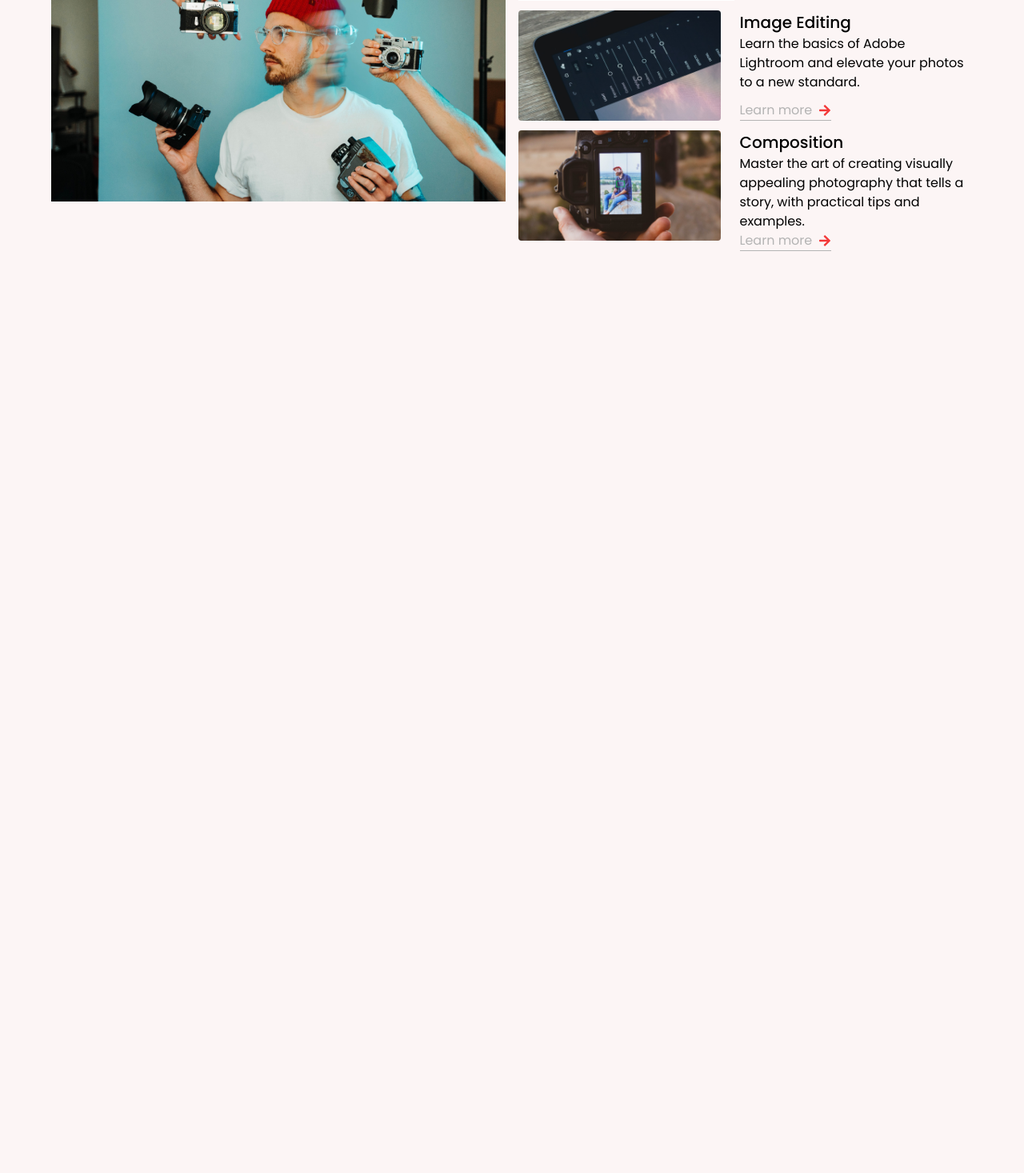
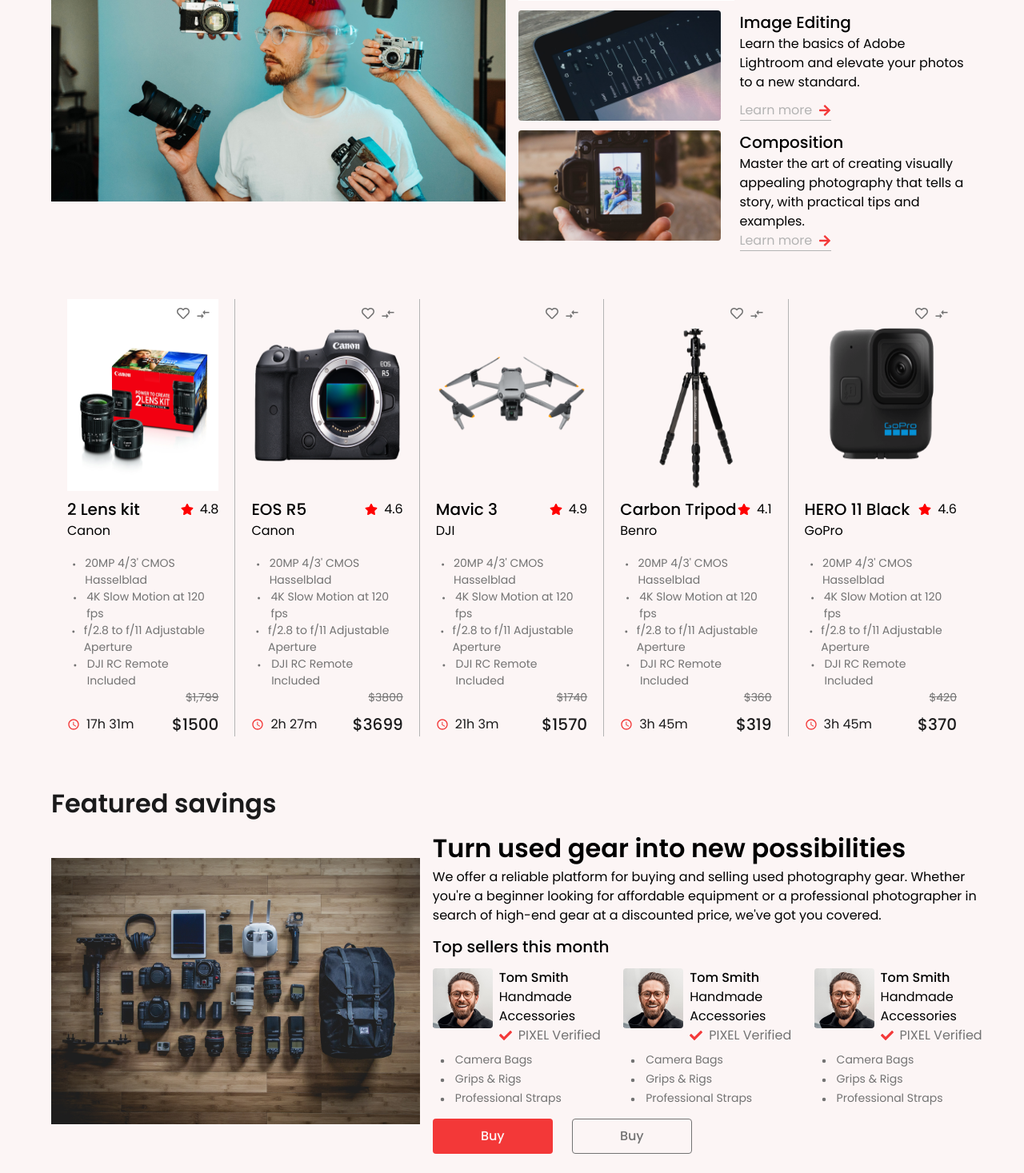
Before and after one commit to hayatul-islam/pixel, a React (Create React App) app: page / in a window 1280 px wide. Shown: the part 1330-2797 px from the top of the page at 80% size. Before the commit the page ends 1644 px from the top, so only its background shows below. Built offline with nearby package versions, Linux system fonts and the light colour scheme.

Commit message:
products and featured responsive

```diff
--- a/src/App.js
+++ b/src/App.js
@@ -1,8 +1,10 @@
 import "swiper/css";
 import "swiper/css/pagination";
 import Banner from "./components/Banner";
+import Featured from "./components/Featured";
 import HighlightProducts from "./components/HighlightProducts";
 import Photography from "./components/Photography";
+import Products from "./components/Products";
 import Header from "./components/shared/Header";
 
 function App() {
@@ -12,8 +14,8 @@
       <Banner />
       <HighlightProducts />
       <Photography />
-      {/* <Products /> */}
-      {/* <Featured /> */}
+      <Products />
+      <Featured />
       {/* <Footer /> */}
     </>
   );
--- a/src/components/Featured.js
+++ b/src/components/Featured.js
@@ -6,15 +6,17 @@
 
 const Featured = () => {
   return (
-    <div className="container space-y-2 pb-[60px]">
-      <h2 className="text-[32px] font-semibold text-black">Featured savings</h2>
-      <div className="grid grid-cols-[40%_60%]  gap-4 items-center">
+    <div className="container space-y-2 pb-[32px] lg:pb-[60px]">
+      <h2 className="text-[20px] md:text-[32px] font-semibold text-black">
+        Featured savings
+      </h2>
+      <div className="grid lg:grid-cols-[40%_60%]  gap-4 items-center">
         <div className="">
           <img className="w-full" src={photo_1} alt="" />
         </div>
         <div className="space-y-3 grid  h-full">
           <div>
-            <h2 className="text-[32px] font-semibold">
+            <h2 className="text-[20px] md:text-[32px] font-semibold">
               Turn used gear into new possibilities
             </h2>
             <p className="max-w-[790px] w-full">
@@ -27,11 +29,15 @@
 
           <div className="space-y-3">
             <h3 className="text-[20px] font-medium">Top sellers this month</h3>
-            <div className="grid grid-cols-3 gap-6">
+            <div className="grid lg:grid-cols-3 gap-6">
               {[0, 1, 2]?.map((_, i) => (
                 <div key={i} className="space-y-2">
                   <div className="flex gap-2 ">
-                    <img className="rounded" src={user} alt="" />
+                    <img
+                      className="rounded w-[53px] h-[53px] md:h-[75px] md:w-[75px]"
+                      src={user}
+                      alt=""
+                    />
                     <div>
                       <h4 className="font-medium">Tom Smith</h4>
                       <p>Handmade Accessories</p>
@@ -41,7 +47,7 @@
                       </p>
                     </div>
                   </div>
-                  <div>
+                  <div className="grid grid-cols-2 lg:grid-cols-1 pl-[53px] md:pl-0">
                     <li className="text-[14px] flex gap-1 text-dark-gary">
                       <BsDot size={24} />
                       Camera Bags
@@ -60,10 +66,10 @@
             </div>
           </div>
           <div className="flex items-end gap-6">
-            <button className="w-[150px] h-[44px] rounded font-medium bg-primary text-white">
+            <button className="w-full md:w-[150px] h-[44px] rounded font-medium bg-primary text-white">
               Buy
             </button>
-            <button className="w-[150px] h-[44px] rounded border font-medium text-dark-gary">
+            <button className="w-full md:w-[150px] h-[44px] rounded border font-medium text-dark-gary">
               Buy
             </button>
           </div>
--- a/src/components/Products.js
+++ b/src/components/Products.js
@@ -5,12 +5,29 @@
 
 const Products = () => {
   return (
-    <div className="container py-[60px]">
+    <div className="container py-[32px] lg:py-[60px]">
       <Swiper
         slidesPerView={5}
         loop={true}
         spaceBetween={0}
         style={{ display: "grid" }}
+        breakpoints={{
+          0: {
+            slidesPerView: 1.2,
+          },
+          640: {
+            slidesPerView: 2,
+          },
+          768: {
+            slidesPerView: 3,
+          },
+          900: {
+            slidesPerView: 4,
+          },
+          1024: {
+            slidesPerView: 5,
+          },
+        }}
       >
         {products?.map((product, i) => (
           <SwiperSlide key={i} className="group">
```
